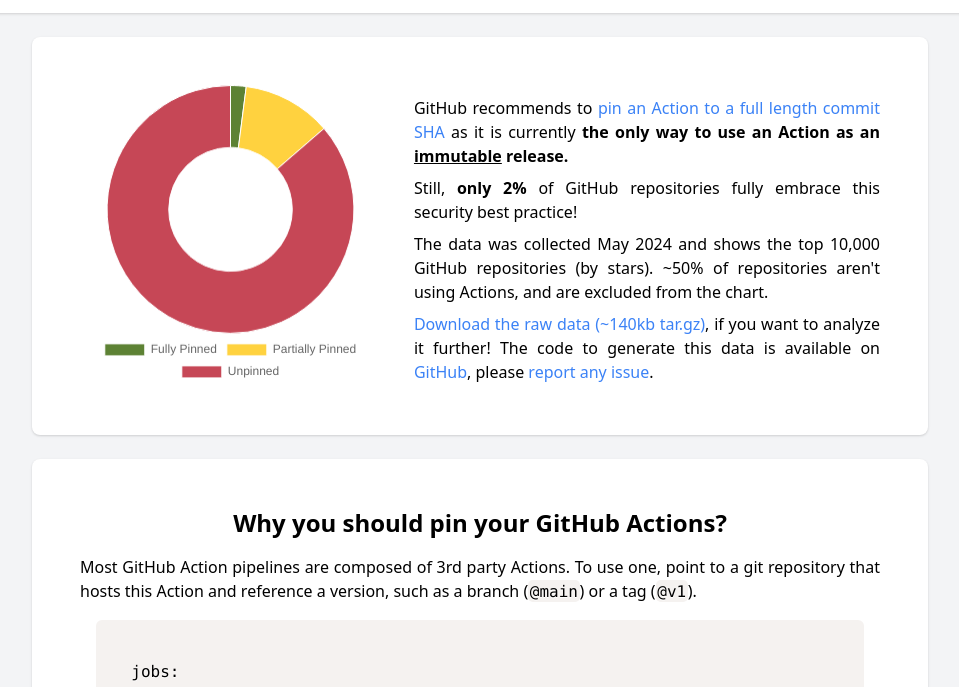
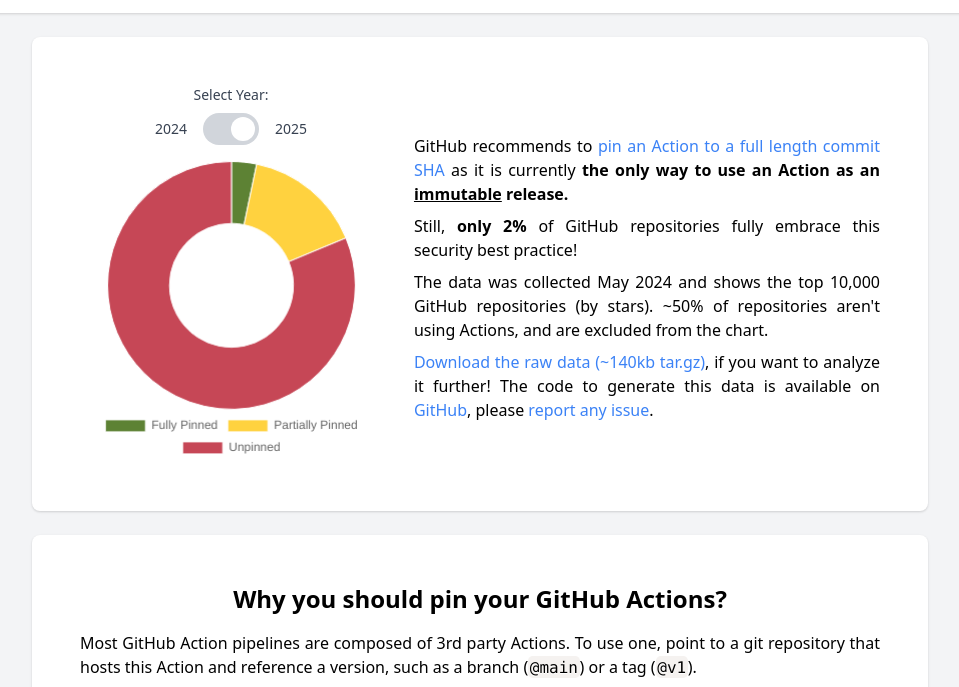
Before and after one commit to datosh/pinned-actions, a plain HTML site: page frontend/index.html in a window 1280 px wide. Shown: the part 75-762 px from the top of the page, without its empty margins (160-1119 px from the left). Drawn offline with nearby package versions, Linux system fonts and the light colour scheme.

Commit message:
feat: add toggle to change between 2024 and 2025 data
Signed-off-by: Fabian Kammel <fabian@kammel.dev>

```diff
--- a/frontend/index.html
+++ b/frontend/index.html
@@ -14,6 +14,12 @@
     <script src="https://cdn.jsdelivr.net/npm/chart.js"></script>
     <script src="https://cdnjs.cloudflare.com/ajax/libs/prism/1.27.0/prism.js"></script>
     <script src="pinned-actions-chart.js"></script>
+
+    <style>
+        #yearToggle:checked + label .dot {
+            transform: translateX(1.5rem);
+        }
+    </style>
 </head>
 
 <body class="flex flex-col items-center py-6 bg-gray-100 min-h-screen">
@@ -25,6 +31,23 @@
     <!-- Chart & Result  -->
     <div class="flex flex-col md:flex-row items-center justify-center max-w-4xl bg-white shadow p-12 rounded-lg">
         <div class="w-full max-w-sm">
+            <!-- Year Toggle -->
+            <div class="mb-4 text-center">
+                <label class="block text-sm font-medium text-gray-700 mb-2">Select Year:</label>
+                <div class="flex items-center justify-center space-x-4">
+                    <span class="text-sm font-medium text-gray-700">2024</span>
+                    <div class="relative">
+                        <input type="checkbox" id="yearToggle" class="sr-only">
+                        <label for="yearToggle" class="flex items-center cursor-pointer">
+                            <div class="relative">
+                                <div class="block bg-gray-300 w-14 h-8 rounded-full transition-colors duration-200 ease-in-out"></div>
+                                <div class="dot absolute left-1 top-1 bg-white w-6 h-6 rounded-full transition-transform duration-200 ease-in-out transform"></div>
+                            </div>
+                        </label>
+                    </div>
+                    <span class="text-sm font-medium text-gray-700">2025</span>
+                </div>
+            </div>
             <canvas id="pinnedActionsChart"></canvas>
         </div>
         <div class="mt-6 md:mt-0 md:ml-8 text-justify">
--- a/frontend/pinned-actions-chart.js
+++ b/frontend/pinned-actions-chart.js
@@ -1,12 +1,19 @@
 document.addEventListener('DOMContentLoaded', () => {
+    let chart = null;
+
+    function updateChart(year) {
         fetch('pinned.json')
             .then(response => response.json())
             .then(data => {
-            // For now, let's use 2024 data as default
-            // You can modify this to show a specific year or add year selection
-            const yearData = data['2024'];
+                const yearData = data[year];
                 const total = yearData.pinned + yearData['partially-pinned'] + yearData.unpinned;
                 const ctx = document.getElementById('pinnedActionsChart').getContext('2d');
+
+                // Destroy existing chart if it exists
+                if (chart) {
+                    chart.destroy();
+                }
+
                 const chartData = {
                     labels: ['Fully Pinned', 'Partially Pinned', 'Unpinned'],
                     datasets: [{
@@ -42,7 +49,20 @@ document.addEventListener('DOMContentLoaded', () => {
                         }
                     }
                 };
-            new Chart(ctx, config);
+                chart = new Chart(ctx, config);
             })
             .catch(error => console.error('Error fetching the JSON data:', error));
+    }
+
+    // Initialize with 2025 data (default)
+    updateChart('2025');
+
+    // Set toggle to checked (2025) by default
+    document.getElementById('yearToggle').checked = true;
+
+    // Add event listener for year toggle
+    document.getElementById('yearToggle').addEventListener('change', function() {
+        const year = this.checked ? '2025' : '2024';
+        updateChart(year);
     });
+});
```
Lines whose indentation alone changed are shown as unchanged.
